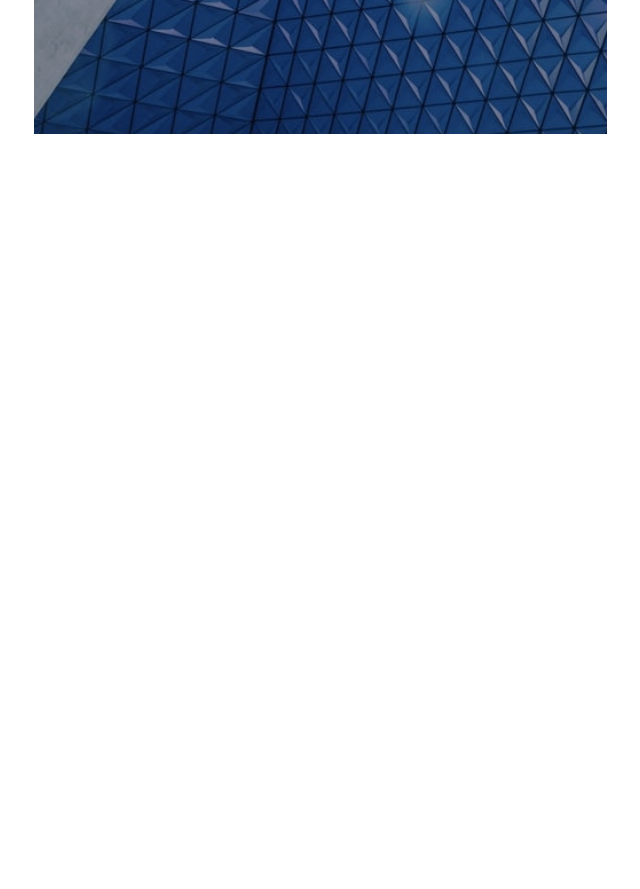
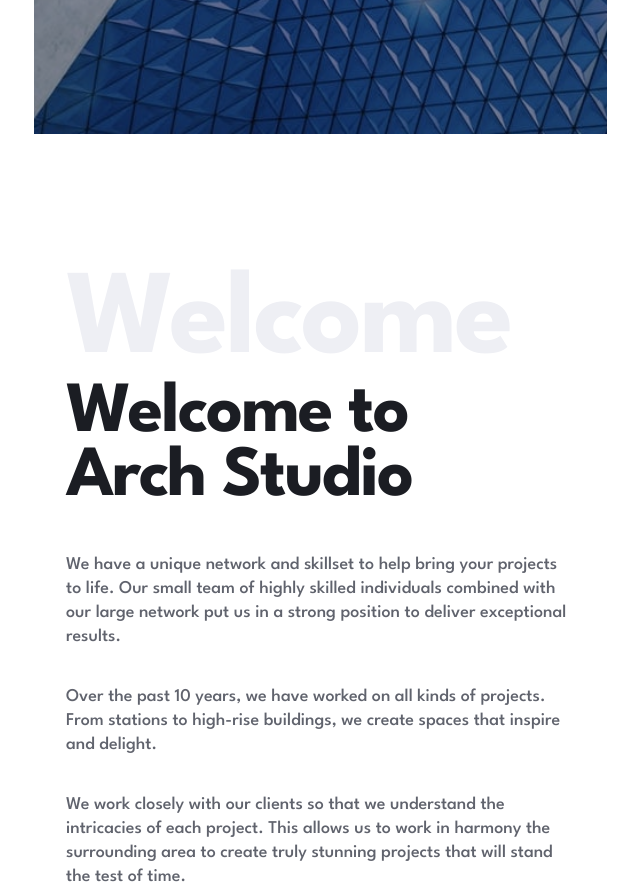
Before and after one commit to lleonardus/arch-studio, a React (Vite) app: page / in a window 1280 px wide. Shown: the part 860-1749 px from the top of the page, without its empty margins (319-959 px from the left). Before the commit the page ends 994 px from the top, so only its background shows below. Built offline with nearby package versions, Linux system fonts and the light colour scheme.

Commit message:
creating welcome section

```diff
--- a/src/pages/homepage/Homepage.jsx
+++ b/src/pages/homepage/Homepage.jsx
@@ -1,4 +1,5 @@
 import { Hero } from "./components/hero/Hero";
+import { WelcomeSection } from "./components/WelcomeSection";
 
 export function Homepage() {
   return (
@@ -6,7 +7,7 @@ export function Homepage() {
       <section>
         <Hero />
       </section>
-      <section></section>
+      <WelcomeSection />
     </main>
   );
 }
--- /dev/null
+++ b/src/pages/homepage/components/WelcomeSection.jsx
@@ -0,0 +1,40 @@
+export function WelcomeSection() {
+  return (
+    <section className="relative px-8 pt-[72px] tablet:mr-[98px] tablet:pt-[248px] desktop:flex desktop:shrink-0 desktop:items-end desktop:gap-[125px] desktop:pl-[189px] desktop:pr-0 desktop:pt-[195px]">
+      <p className="absolute hidden lowercase leading-[200px] tracking-[-3px] text-gray-100 first-letter:uppercase tablet:top-[89px] tablet:block tablet:text-[120px] tablet:font-bold desktop:left-0 desktop:top-[108px] desktop:text-3xl">
+        Welcome
+      </p>
+      <div className="relative pt-[69px] before:absolute before:left-0 before:top-0 before:h-[1px] before:w-[65px] before:bg-gray-300 tablet:pt-0 tablet:before:hidden desktop:max-w-[446px]">
+        <h2 className="max-w-[311px] text-[48px] font-bold leading-[52px] tracking-[-1.71px] text-gray-900 tablet:max-w-[446px] tablet:text-xl">
+          Welcome to Arch Studio
+        </h2>
+        <div className="space-y-[35px] pt-[22px] text-base text-gray-700 tablet:space-y-9 tablet:pt-[43px]">
+          <p>
+            We have a unique network and skillset to help bring your projects to
+            life. Our small team of highly skilled individuals combined with our
+            large network put us in a strong position to deliver exceptional
+            results.
+          </p>
+          <p>
+            Over the past 10 years, we have worked on all kinds of projects.
+            From stations to high-rise buildings, we create spaces that inspire
+            and delight.
+          </p>
+          <p>
+            We work closely with our clients so that we understand the
+            intricacies of each project. This allows us to work in harmony the
+            surrounding area to create truly stunning projects that will stand
+            the test of time.
+          </p>
+        </div>
+      </div>
+      <div className="float-right ml-auto hidden h-[568px] w-[350px] shrink-0 desktop:block">
+        <img
+          className="h-full w-full"
+          src="/assets/home/desktop/image-welcome.jpg"
+          alt="Welcome image"
+        />
+      </div>
+    </section>
+  );
+}
```
